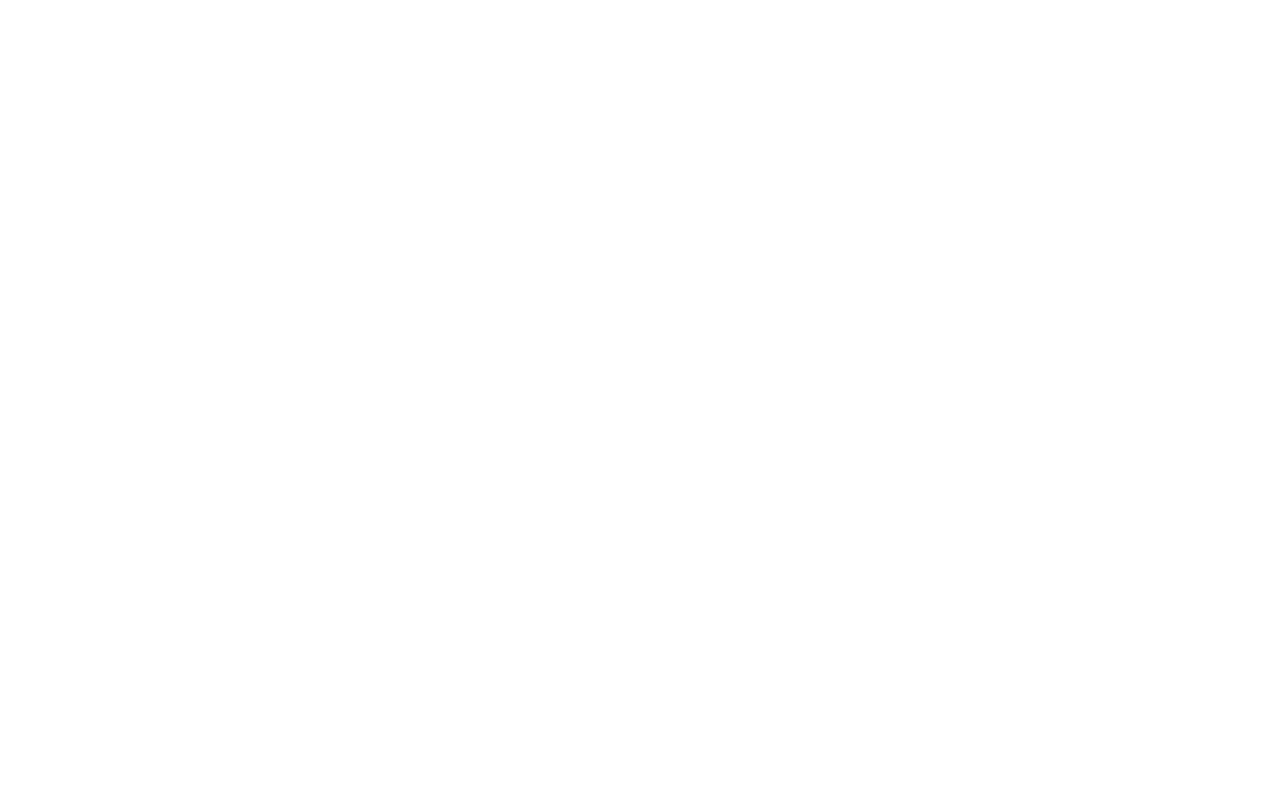
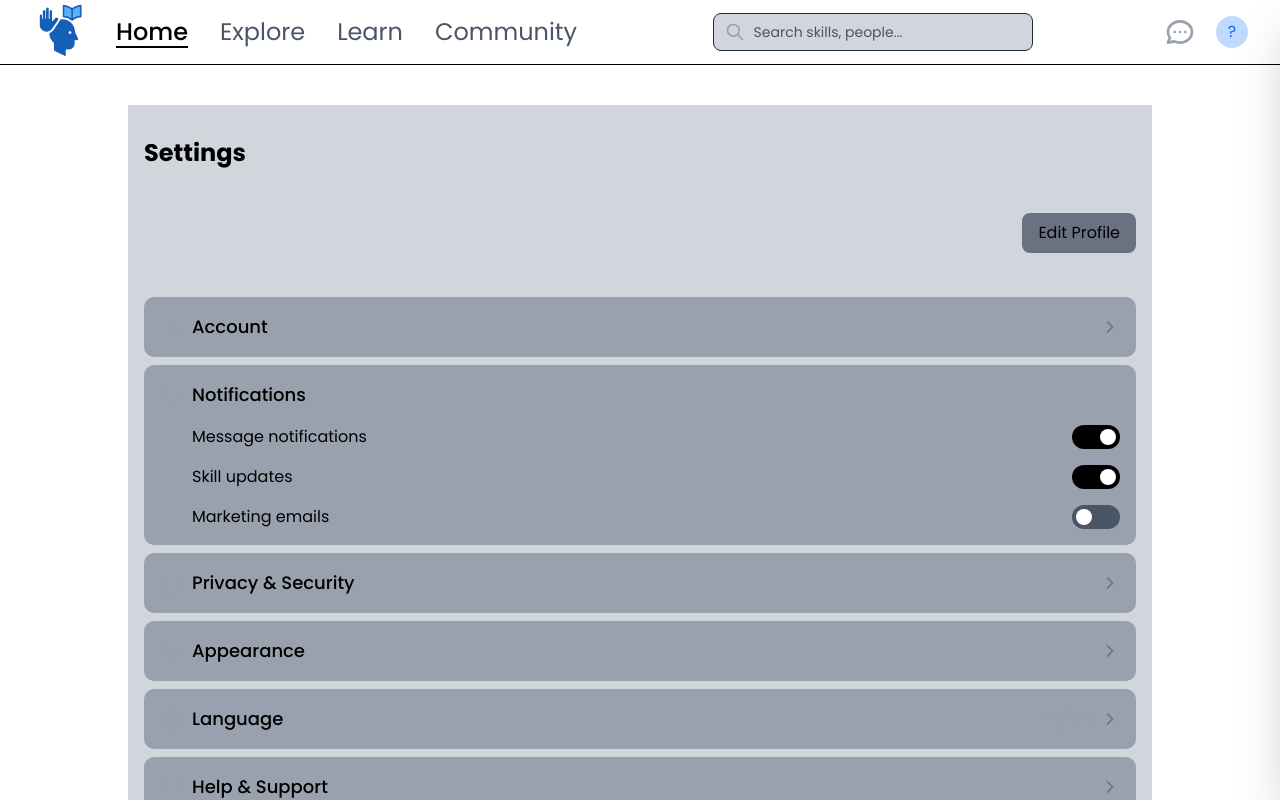
Before and after one commit to Y3-S1-Projects/skilly-skill-sharing-and-learning-platform, a React (Vite) app in the folder frontend/: page /settings in a window 1280 px wide. Before the commit this address had no page. Shown: the top 800 px of the page. Built offline with nearby package versions, Linux system fonts and the light colour scheme; a web font is replaced by a local one; what @heroui/react would draw is missing.

Commit message:
Header changes

```diff
--- a/frontend/src/App.jsx
+++ b/frontend/src/App.jsx
@@ -26,6 +26,7 @@ import PostView from "./Components/PostView";
 import { Toaster } from "sonner";
 import LandingPage from "./Pages/landing";
 import CreatePostPage from "./Pages/CreatePostPage";
+import Settings from "./Components/Settings";
 
 function App() {
   return (
@@ -53,6 +54,7 @@ function App() {
               </ProtectedRoute>
             }
           />
+          <Route path="/settings" element={<Settings />} />
           <Route path="/create-post" element={<CreatePostPage />} />
           <Route path="/auth" element={<Auth />} />
           <Route path="/profile/:userId" element={<PublicProfile />} />
--- a/frontend/src/Components/Header.jsx
+++ b/frontend/src/Components/Header.jsx
@@ -159,7 +159,7 @@ const Header = ({ onLogout }) => {
 
   return (
     <>
-      <header className="bg-gray-600 text-white sticky top-0 z-50 transition-all duration-300">
+      <header className=" bg-white text-black border-b border-black sticky top-0 z-50 transition-all duration-300">
         <div className="max-w-7xl mx-auto px-4 sm:px-6 lg:px-8">
           <div className="flex justify-between h-16 items-center">
             {/* Logo and navigation */}
@@ -182,13 +182,19 @@ const Header = ({ onLogout }) => {
                       className="relative overflow-hidden inline-block group"
                     >
                       <span
-                        className={`block text-2xl transition-transform duration-300 ease-in-out group-hover:-translate-y-full ${
-                          isActive ? "text-black font-medium" : "text-gray-200"
+                        className={`block text-2xl transition-transform duration-300 ease-in-out ${
+                          isActive
+                            ? "text-black font-medium"
+                            : "text-gray-600 group-hover:-translate-y-full"
                         }`}
                       >
                         {item.name}
                       </span>
-                      <span className="absolute top-full left-0 w-full text-black text-2xl font-medium transition-transform duration-300 ease-in-out group-hover:-translate-y-full">
+                      <span
+                        className={`absolute top-full left-0 w-full text-black text-2xl font-medium transition-transform duration-300 ease-in-out ${
+                          isActive ? "" : "group-hover:-translate-y-full"
+                        }`}
+                      >
                         {item.name}
                       </span>
                       {isActive && (
@@ -225,7 +231,7 @@ const Header = ({ onLogout }) => {
                   <input
                     id="search"
                     name="search"
-                    className="block w-full pl-10 pr-3 py-2 border border-gray-700 rounded-md leading-5 bg-gray-800 placeholder-gray-400 focus:outline-none focus:placeholder-gray-300 focus:ring-2 focus:ring-indigo-500 focus:border-transparent sm:text-sm transition-all duration-200"
+                    className="block w-full pl-10 pr-3 py-2 border border-gray-800 rounded-md leading-5 bg-gray-300 placeholder-gray-600 focus:outline-none focus:placeholder-gray-400 focus:ring-2 focus:ring-gray-500 focus:border-transparent sm:text-sm transition-all duration-200"
                     placeholder="Search skills, people..."
                     type="search"
                     value={searchQuery}
@@ -249,9 +255,9 @@ const Header = ({ onLogout }) => {
               </div>
 
               {/* Messages button */}
-              <button className="p-1 text-gray-400 hover:text-white focus:outline-none transition-colors duration-200 transform hover:scale-110">
+              <button className="p-1 text-gray-400 hover:text-black focus:outline-none transition-colors duration-200 transform ">
                 <svg
-                  className="h-6 w-6"
+                  className="h-8 w-8"
                   fill="none"
                   viewBox="0 0 24 24"
                   stroke="currentColor"
@@ -268,14 +274,14 @@ const Header = ({ onLogout }) => {
               {/* Profile menu button */}
               <button
                 type="button"
-                className="bg-gray-900 rounded-full flex items-center focus:outline-none transition-all duration-200 hover:ring-2 hover:ring-gray-400 cursor-pointer"
+                className=" rounded-full flex items-center focus:outline-none transition-all duration-200 hover:ring-2 hover:ring-gray-400 cursor-pointer"
                 onClick={toggleSidebar}
               >
                 <span className="sr-only">Open user menu</span>
                 {currentUser?.avatar &&
                 !currentUser.avatar.includes("/api/placeholder/") ? (
                   <img
-                    className="h-8 w-8 rounded-full transition-transform duration-200 "
+                    className="h-10 w-10 rounded-full transition-transform duration-200 "
                     src={currentUser.avatar}
                     alt={currentUser?.name || "User"}
                   />
@@ -288,7 +294,7 @@ const Header = ({ onLogout }) => {
                     {getInitials(currentUser?.name)}
                   </div>
                 )}
-                <svg
+                {/* <svg
                   className={`ml-1 h-5 w-5 text-gray-400 transition-transform duration-200 ${
                     isSidebarOpen ? "rotate-90" : "-rotate-90"
                   }`}
@@ -302,7 +308,7 @@ const Header = ({ onLogout }) => {
                     d="M5.293 7.293a1 1 0 011.414 0L10 10.586l3.293-3.293a1 1 0 111.414 1.414l-4 4a1 1 0 01-1.414 0l-4-4a1 1 0 010-1.414z"
                     clipRule="evenodd"
                   />
-                </svg>
+                </svg> */}
               </button>
             </div>
           </div>
--- a/frontend/src/Components/NotificationSystem.jsx
+++ b/frontend/src/Components/NotificationSystem.jsx
@@ -317,12 +317,12 @@ function NotificationSystem({ currentUser }) {
   return (
     <div className="notification-system relative">
       <button
-        className="relative p-1 text-gray-400 hover:text-white focus:outline-none transition-colors duration-200"
+        className="relative p-1 text-gray-400 hover:text-black focus:text-black focus:outline-none transition-colors duration-200"
         onClick={toggleDropdown}
         aria-label="Notifications"
       >
         <svg
-          className="h-6 w-6"
+          className="h-8 w-8"
           fill="none"
           viewBox="0 0 24 24"
           stroke="currentColor"
--- a/frontend/src/Components/Settings.jsx
+++ b/frontend/src/Components/Settings.jsx
@@ -9,6 +9,7 @@ import {
   HelpCircle,
   LogOut,
 } from "lucide-react";
+import useUser from "../hooks/useUser";
 import Header from "./Header";
 
 export default function Settings() {
@@ -17,31 +18,32 @@ export default function Settings() {
     skills: true,
     marketing: false,
   });
-
+  const { user } = useUser();
   const toggleNotification = (type) => {
     setNotifications((prev) => ({
       ...prev,
       [type]: !prev[type],
     }));
   };
+  console.log(user);
 
   return (
-    <div className="bg-black min-h-screen text-gray-100">
+    <div className="bg-white min-h-screen text-black">
       <Header />
-      <div className="max-w-3xl mx-auto px-4 py-8 bg-gray-900 mt-10 rounded-2xl">
+      <div className="max-w-5xl mx-auto px-4 py-8 bg-gray-300 mt-10">
         <h1 className="text-2xl font-bold mb-8">Settings</h1>
 
         {/* Profile Section */}
         <div className="mb-8">
           <div className="flex items-center mb-6">
-            <div className="bg-gray-700 h-16 w-16 rounded-full flex items-center justify-center">
-              <User size={32} />
+            <div className=" h-16 w-16 rounded-full flex items-center justify-center">
+              <img src={user.avatar} className="rounded-full"></img>
             </div>
             <div className="ml-4">
-              <h2 className="text-xl font-semibold">Alex Johnson</h2>
-              <p className="text-gray-400">alex.johnson@example.com</p>
+              <h2 className="text-xl font-semibold">{user?.name}</h2>
+              <p className="text-gray-600">{user?.bio}</p>
             </div>
-            <button className="ml-auto bg-gray-800 px-4 py-2 rounded-md hover:bg-gray-700 transition">
+            <button className="ml-auto bg-gray-500 px-4 py-2 rounded-md hover:bg-gray-600 transition">
               Edit Profile
             </button>
           </div>
@@ -50,7 +52,7 @@ export default function Settings() {
         {/* Main Settings */}
         <div className="space-y-2">
           {/* Account */}
-          <div className="bg-gray-800 rounded-lg p-4">
+          <div className="bg-gray-400 rounded-lg p-4">
             <div className="flex items-center">
               <User className="text-gray-400" size={20} />
               <h3 className="text-lg font-medium ml-3">Account</h3>
@@ -59,7 +61,7 @@ export default function Settings() {
           </div>
 
           {/* Notifications */}
-          <div className="bg-gray-800 rounded-lg p-4">
+          <div className="bg-gray-400 rounded-lg p-4">
             <div className="flex items-center mb-4">
               <Bell className="text-gray-400" size={20} />
               <h3 className="text-lg font-medium ml-3">Notifications</h3>
@@ -71,7 +73,7 @@ export default function Settings() {
                 <button
                   className={`w-12 h-6 rounded-full flex items-center p-1 transition-colors ${
                     notifications.messages
-                      ? "bg-blue-600 justify-end"
+                      ? "bg-black justify-end"
                       : "bg-gray-600 justify-start"
                   }`}
                   onClick={() => toggleNotification("messages")}
@@ -85,7 +87,7 @@ export default function Settings() {
                 <button
                   className={`w-12 h-6 rounded-full flex items-center p-1 transition-colors ${
                     notifications.skills
-                      ? "bg-blue-600 justify-end"
+                      ? "bg-black justify-end"
                       : "bg-gray-600 justify-start"
                   }`}
                   onClick={() => toggleNotification("skills")}
@@ -99,7 +101,7 @@ export default function Settings() {
                 <button
                   className={`w-12 h-6 rounded-full flex items-center p-1 transition-colors ${
                     notifications.marketing
-                      ? "bg-blue-600 justify-end"
+                      ? "bg-black justify-end"
                       : "bg-gray-600 justify-start"
                   }`}
                   onClick={() => toggleNotification("marketing")}
@@ -111,7 +113,7 @@ export default function Settings() {
           </div>
 
           {/* Privacy */}
-          <div className="bg-gray-800 rounded-lg p-4">
+          <div className="bg-gray-400 rounded-lg p-4">
             <div className="flex items-center">
               <Lock className="text-gray-400" size={20} />
               <h3 className="text-lg font-medium ml-3">Privacy & Security</h3>
@@ -120,7 +122,7 @@ export default function Settings() {
           </div>
 
           {/* Appearance */}
-          <div className="bg-gray-800 rounded-lg p-4">
+          <div className="bg-gray-400 rounded-lg p-4">
             <div className="flex items-center">
               <Palette className="text-gray-400" size={20} />
               <h3 className="text-lg font-medium ml-3">Appearance</h3>
@@ -129,7 +131,7 @@ export default function Settings() {
           </div>
 
           {/* Language */}
-          <div className="bg-gray-800 rounded-lg p-4">
+          <div className="bg-gray-400 rounded-lg p-4">
             <div className="flex items-center">
               <Globe className="text-gray-400" size={20} />
               <h3 className="text-lg font-medium ml-3">Language</h3>
@@ -139,7 +141,7 @@ export default function Settings() {
           </div>
 
           {/* Help & Support */}
-          <div className="bg-gray-800 rounded-lg p-4">
+          <div className="bg-gray-400 rounded-lg p-4">
             <div className="flex items-center">
               <HelpCircle className="text-gray-400" size={20} />
               <h3 className="text-lg font-medium ml-3">Help & Support</h3>
@@ -148,10 +150,10 @@ export default function Settings() {
           </div>
 
           {/* Logout */}
-          <div className="bg-gray-800 rounded-lg p-4 mt-6">
+          <div className="bg-gray-400 rounded-lg p-4 mt-6">
             <div className="flex items-center">
-              <LogOut className="text-red-400" size={20} />
-              <h3 className="text-lg font-medium ml-3 text-red-400">Log Out</h3>
+              <LogOut className="text-red-600" size={20} />
+              <h3 className="text-lg font-medium ml-3 text-red-600">Log Out</h3>
             </div>
           </div>
         </div>
```
Also changed, not shown: frontend/src/Components/Headers/UserSidebar.jsx (+15 -10 lines).
